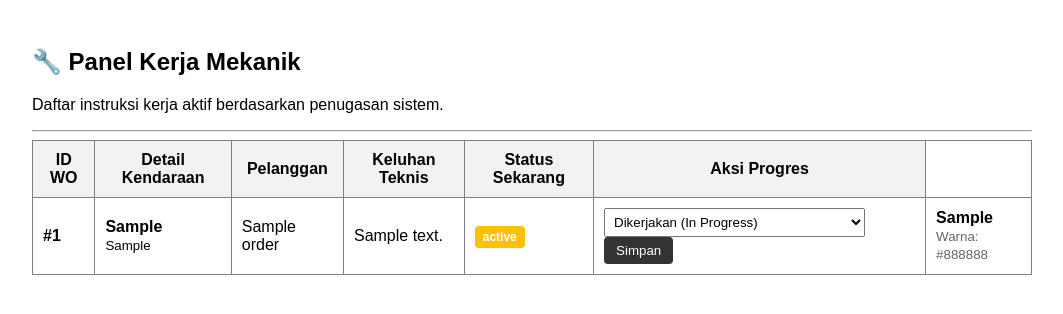
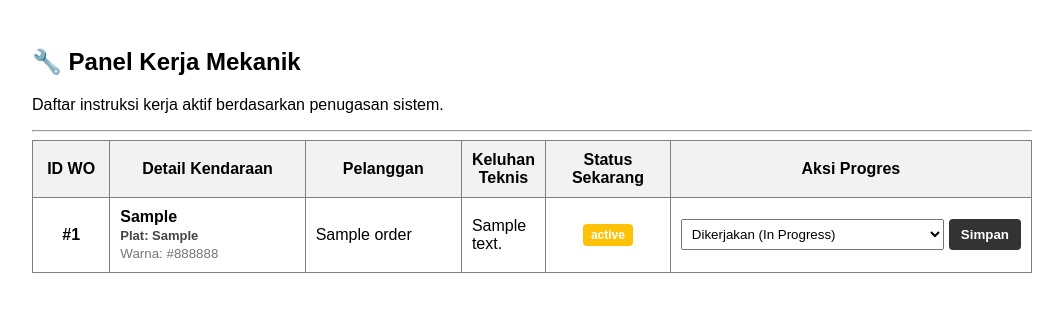
Before and after one commit to valtzyy/RBPL-Project-SI-E, a PHP site: template app/views/bengkel/mechanic_panel.php in a window 1280 px wide. Shown: the top 314 px of the page, without its empty margins (108-1171 px from the left). Run offline with PHP 8.4, Linux system fonts and the light colour scheme; the template is opened without the code that fills it: most values are stand-ins (such as "Sample title", 1, 10 or a date in 2020).

Commit message:
fix(sprint-11): anti gravity

```diff
--- a/app/views/bengkel/mechanic_panel.php
+++ b/app/views/bengkel/mechanic_panel.php
@@ -4,69 +4,77 @@
     <p>Daftar instruksi kerja aktif berdasarkan penugasan sistem.</p>
     <hr>
 
+    <?php if (isset($_GET['status']) && $_GET['status'] === 'failed'): ?>
+        <div
+            style="background-color: #f8d7da; color: #721c24; padding: 10px; border-radius: 5px; margin-bottom: 15px; font-size: 14px;">
+            🚨 <strong>Error:</strong> Gagal memproses pembaruan status kerja ke database cloud.
+        </div>
+    <?php endif; ?>
+
     <?php if (empty($orders)): ?>
         <div style="background-color: #f8d7da; color: #721c24; padding: 15px; border-radius: 5px;">
-            Belum ada data tugas untuk Anda.
+            Belum ada data tugas aktif untuk Anda.
         </div>
     <?php else: ?>
         <table border="1" cellpadding="10" cellspacing="0" style="width: 100%; border-collapse: collapse;">
             <thead>
                 <tr style="background-color: #f2f2f2;">
-                    <th>ID WO</th>
-                    <th>Detail Kendaraan</th>
-                    <th>Pelanggan</th>
+                    <th style="width: 80px;">ID WO</th>
+                    <th style="width: 250px;">Detail Kendaraan</th>
+                    <th style="width: 180px;">Pelanggan</th>
                     <th>Keluhan Teknis</th>
-                    <th>Status Sekarang</th>
-                    <th>Aksi Progres</th>
+                    <th style="width: 130px;">Status Sekarang</th>
+                    <th style="width: 250px;">Aksi Progres</th>
                 </tr>
             </thead>
             <tbody>
                 <?php foreach ($orders as $order): ?>
                     <tr>
-                        <td><strong>#<?= htmlspecialchars($order['id']) ?></strong></td>
+                        <td style="text-align: center;"><strong>#<?= htmlspecialchars($order['id']) ?></strong></td>
                         <td>
                             <strong><?= htmlspecialchars($order['vehicle_model']) ?></strong><br>
-                            <small><?= htmlspecialchars($order['license_plate']) ?></small>
+                            <span style="color: #444; font-size: 13px; font-weight: bold;">Plat:
+                                <?= htmlspecialchars($order['license_plate']) ?></span><br>
+                            <small style="color: #777;">Warna: <?= htmlspecialchars($order['vehicle_color']) ?></small>
                         </td>
                         <td><?= htmlspecialchars($order['customer_name']) ?></td>
-                        <td><?= htmlspecialchars($order['description'] ?? 'Tidak ada catatan') ?></td>
-                        <td>
+                        <td><?= htmlspecialchars($order['description'] ?? 'Tidak ada catatan keluhan tambahan') ?></td>
+                        <td style="text-align: center;">
                             <?php
-                            $badgeColor = '#ffc107'; // Default jingga untuk 'in_progress'
+                            $badgeColor = '#ffc107'; // Default kuning jingga untuk 'in_progress'
                             if ($order['status'] === 'done')
                                 $badgeColor = '#28a745'; // Hijau untuk 'done'
                             if ($order['status'] === 'ready')
                                 $badgeColor = '#007bff'; // Biru untuk 'ready'
                             ?>
                             <span
-                                style="background-color: <?= $badgeColor ?>; color: white; padding: 4px 8px; border-radius: 4px; font-size: 12px; font-weight: bold;">
+                                style="background-color: <?= $badgeColor ?>; color: white; padding: 4px 8px; border-radius: 4px; font-size: 12px; font-weight: bold; display: inline-block;">
                                 <?= htmlspecialchars($order['status']) ?>
                             </span>
                         </td>
                         <td>
-                            <form action="/mechanic/work-order/update-status" method="POST" style="margin: 0;">
+                            <form action="/mechanic/work-order/update-status" method="POST"
+                                style="margin: 0; display: flex; gap: 5px;">
                                 <input type="hidden" name="work_order_id" value="<?= $order['id'] ?>">
 
-                                <select name="status" style="padding: 5px;">
+                                <select name="status" style="padding: 6px; flex-grow: 1;"
+                                    id="status-select-<?= $order['id'] ?>">
                                     <option value="in_progress" <?= $order['status'] === 'in_progress' ? 'selected' : '' ?>>
-                                        Dikerjakan (In Progress)</option>
-
-                                    <option value="done" <?= $order['status'] === 'done' ? 'selected' : '' ?>>Selesai Servis (Done)
+                                        Dikerjakan (In Progress)
                                     </option>
-
-                                    <option value="ready" <?= $order['status'] === 'ready' ? 'selected' : '' ?>>Siap Diserahkan
-                                        (Ready / QC Passed)</option>
+                                    <option value="done" <?= $order['status'] === 'done' ? 'selected' : '' ?>>
+                                        Selesai Servis (Done)
+                                    </option>
+                                    <option value="ready" <?= $order['status'] === 'ready' ? 'selected' : '' ?>>
+                                        Siap Diserahkan (Ready / QC Passed)
+                                    </option>
                                 </select>
 
                                 <button type="submit"
-                                    style="background-color: #333; color: white; border: none; padding: 6px 12px; cursor: pointer; border-radius: 4px;">
+                                    style="background-color: #333; color: white; border: none; padding: 6px 12px; cursor: pointer; border-radius: 4px; font-weight: bold;">
                                     Simpan
                                 </button>
                             </form>
-                        </td>
-                        <td>
-                            <strong><?= htmlspecialchars($order['vehicle_model']) ?></strong><br>
-                            <small style="color: #666;">Warna: <?= htmlspecialchars($order['vehicle_color']) ?></small>
                         </td>
                     </tr>
                 <?php endforeach; ?>
```
Also changed, not shown: app/controllers/WorkOrderController.php (+9 -8 lines), app/models/WorkOrder.php (+7 -9 lines), run_seeder.php (deleted, +0 -26 lines).
